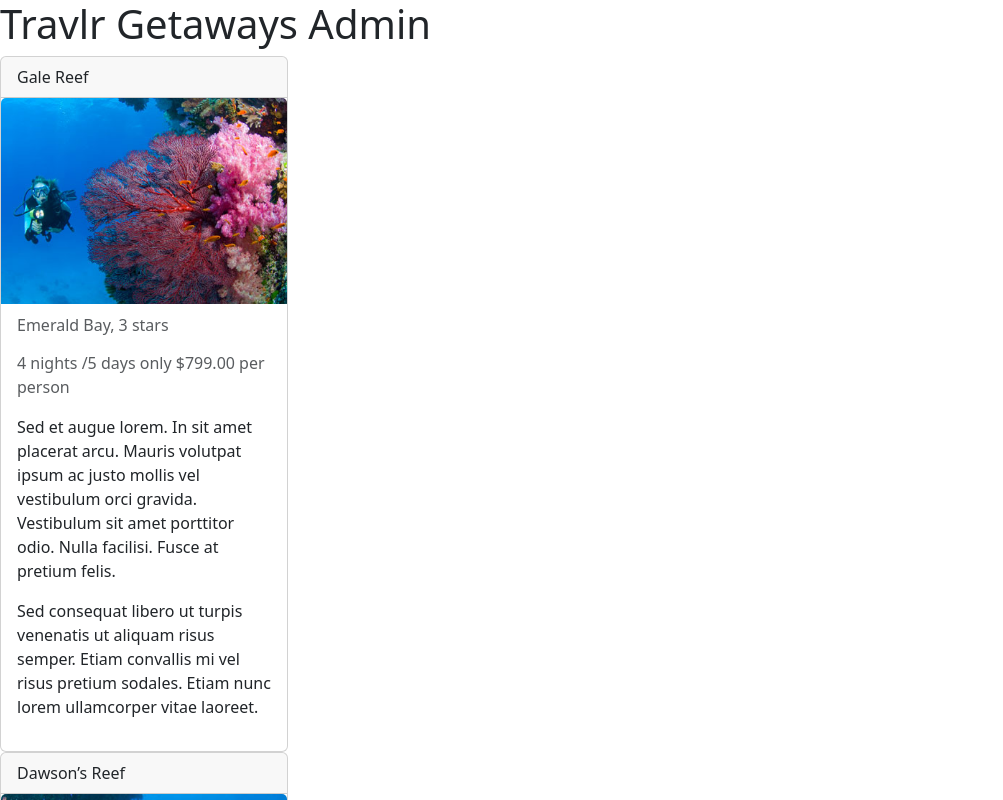
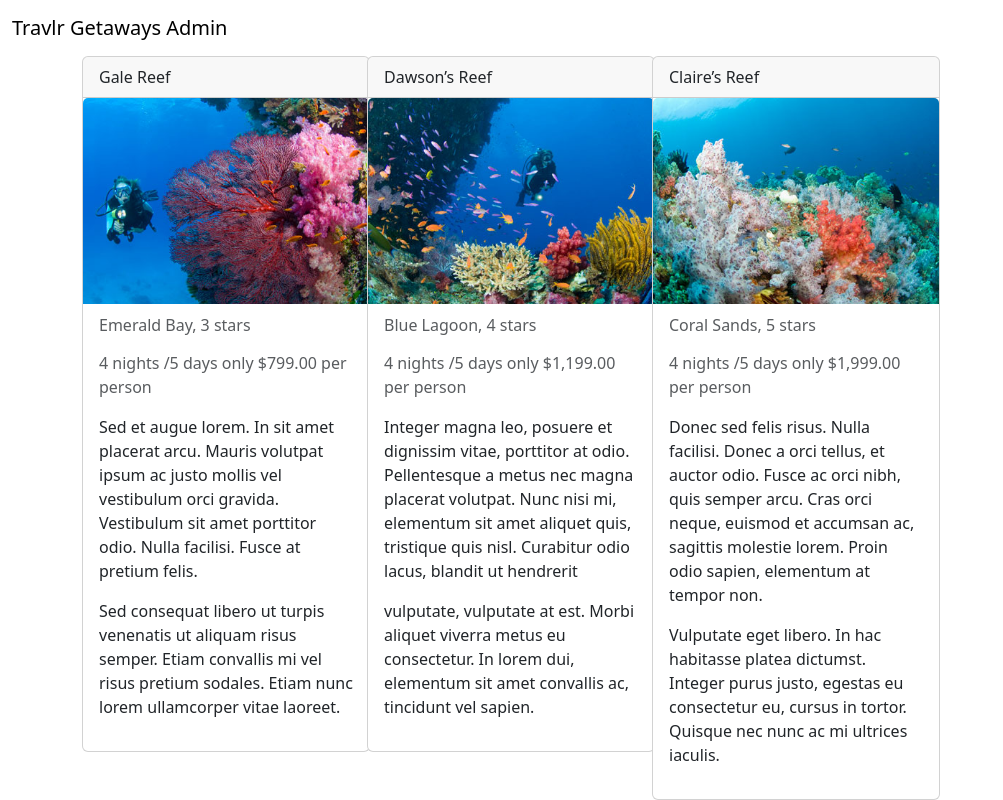
Before and after one commit to SRCthird/CS465, an Angular app in the folder admin/: page / in a window 1280 px wide. Shown: the top 800 px of the page, without its empty margins (0-1003 px from the left). Built offline with nearby package versions, Linux system fonts and the light colour scheme.

Commit message:
Clean up template

```diff
--- a/admin/src/app/app.component.html
+++ b/admin/src/app/app.component.html
@@ -1,3 +1,9 @@
-<h1>{{ title }}</h1>
-<app-trip-listing></app-trip-listing>
-<router-outlet></router-outlet>
+<nav class="navbar navbar-default">
+  <div class="container-fluid">
+    <a class="navbar-brand" href="#">{{ title }}</a>
+  </div>
+</nav>
+
+<div class="container">
+  <app-trip-listing></app-trip-listing>
+</div>
--- a/admin/src/app/trip-listing/trip-listing.component.html
+++ b/admin/src/app/trip-listing/trip-listing.component.html
@@ -1,5 +1,5 @@
 <div class="row">
-  <div *ngFor="let trip of trips">
+  <div *ngFor="let trip of trips" class="col-3">
     <div class="card ml-4" style="width: 18rem;">
       <div class="card-header">{{ trip.name }}</div>
       <img [src]="'assets/images/' + trip.image" alt="trip thumbnail" class="card-img-top">
```
